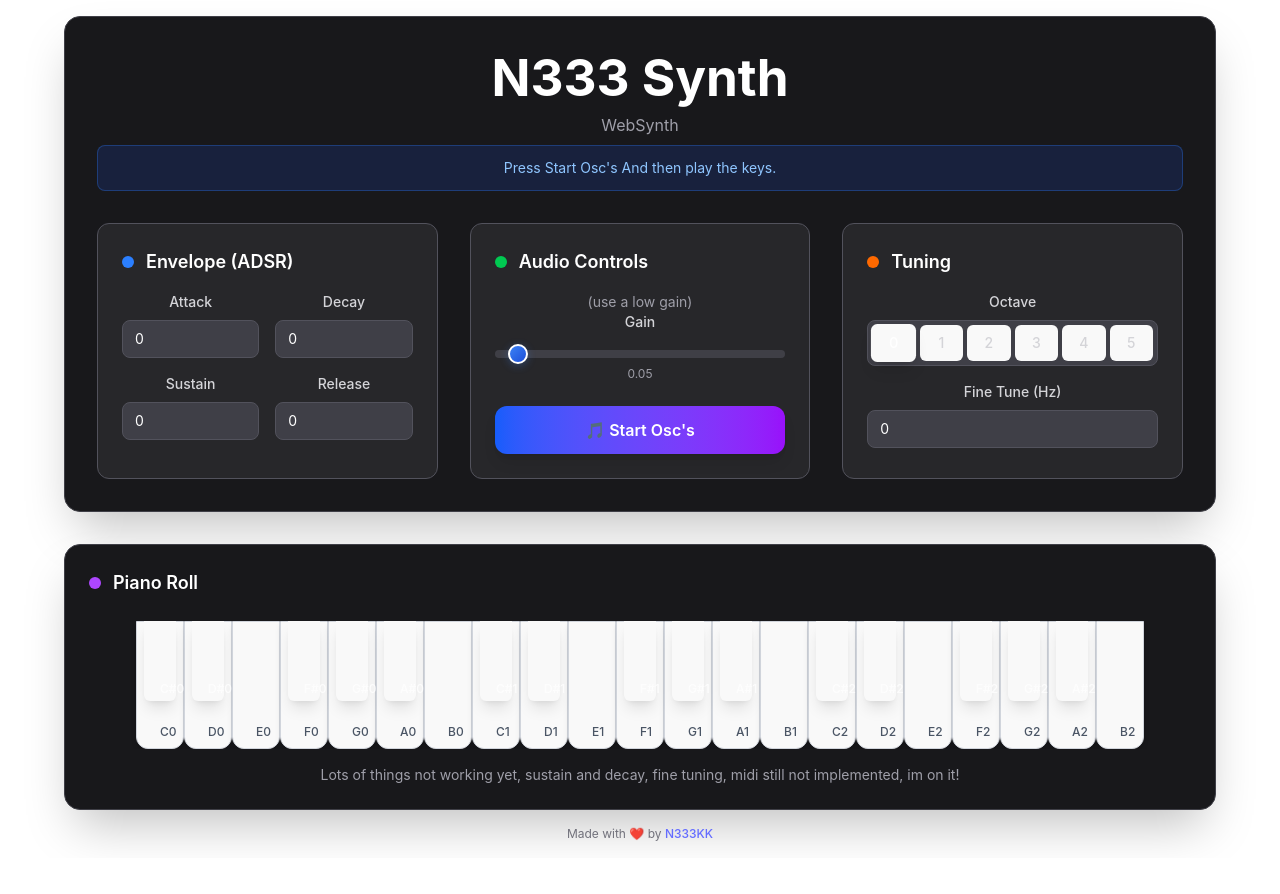
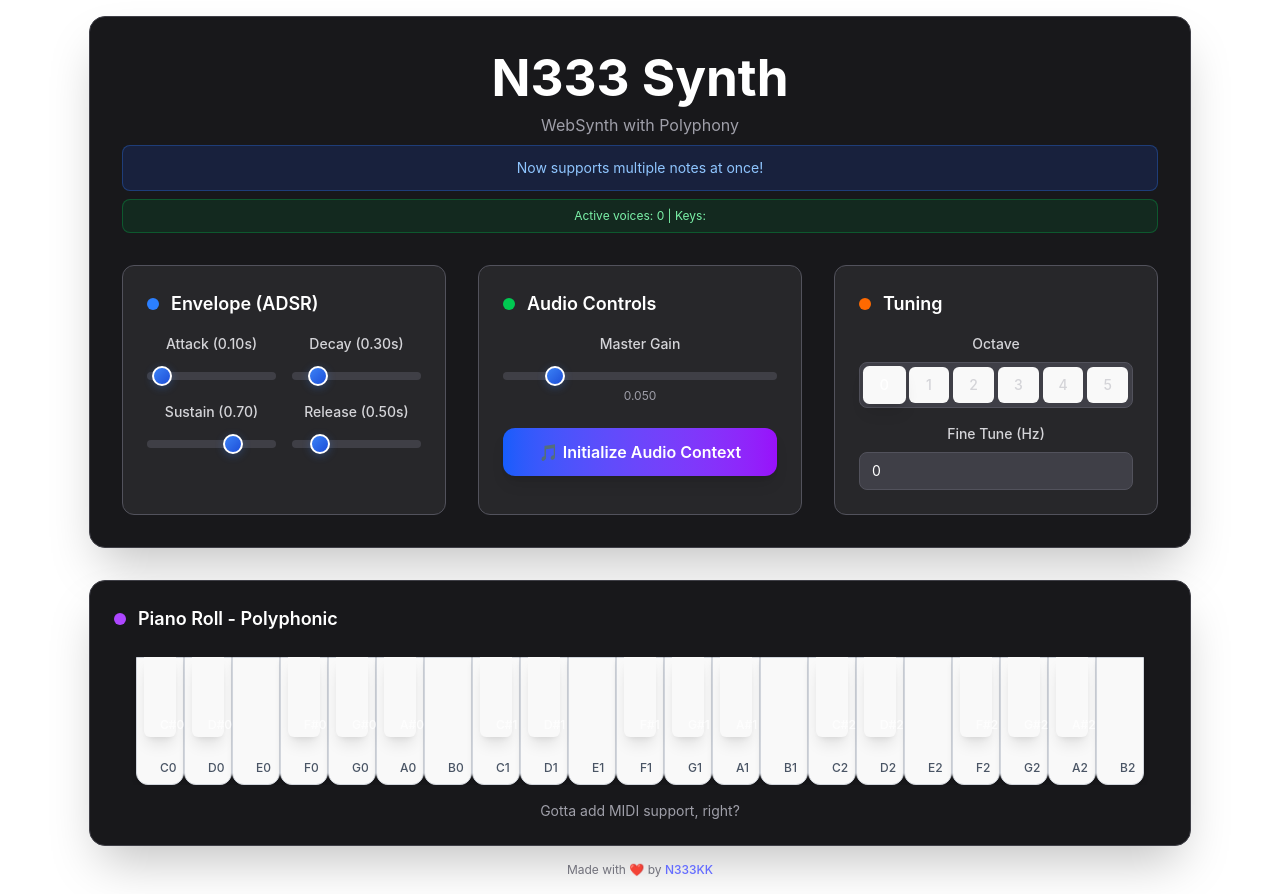
Before and after one commit to N333kk/N333Synth, a React (Vite) app: page / in a window 1280 px wide. Before the commit the page ends 858 px from the top, so only its background shows below. Built offline with nearby package versions, Linux system fonts and the light colour scheme.

Commit message:
Changed approach to get polyphony working.

```diff
--- a/src/App.tsx
+++ b/src/App.tsx
@@ -2,43 +2,45 @@ import { useState, useEffect, useRef } from "react";
 import "./App.css";
 import Key from "./Key";
 
-function App() {  const [gainValue, setGainValue] = useState(0.05);
+// Interfaz para una voz individual
+interface Voice {
+  oscillators: OscillatorNode[];
+  gainNode: GainNode;
+  frequency: number;
+  keyName: string;
+  isReleasing: boolean;
+  startTime: number;
+}
+
+function App() {
+  const [gainValue, setGainValue] = useState(0.05);
   const [octave, setOctave] = useState(0);
   const [frequency, setFrequency] = useState(0); // For Fine Tuning
-  const [attack, setAttack] = useState(0);
-  const [decay, setDecay] = useState(0);
-  const [sustain, setSustain] = useState(0);
-  const [release, setRelease] = useState(0);
-  //const [activeKeys, setActiveKeys] = useState<Set<string>>(new Set()); // Para feedback visual
+  const [attack, setAttack] = useState(0.1);
+  const [decay, setDecay] = useState(0.3);
+  const [sustain, setSustain] = useState(0.7);
+  const [release, setRelease] = useState(0.5);
+  const [activeKeys, setActiveKeys] = useState<Set<string>>(new Set()); // Para feedback visual
 
   // Referencias para mantener los nodos de audio estables
   const audioContextRef = useRef<AudioContext | null>(null);
-  const gainNodeRef = useRef<GainNode | null>(null);
-  const oscillatorsRef = useRef<OscillatorNode[]>([]);
-  // Inicializar el contexto de audio y los nodos una sola vez
+  const masterGainNodeRef = useRef<GainNode | null>(null);
+  const activeVoicesRef = useRef<Map<string, Voice>>(new Map()); // Map de voces activas
+  const isInitializedRef = useRef(false);
+  // Inicializar el contexto de audio una sola vez
   useEffect(() => {
     const initAudio = () => {
       const ctx = new AudioContext();
-      const oscillator = ctx.createOscillator();
-      const oscillator2 = ctx.createOscillator();
-      const oscillators = [oscillator, oscillator2];
-      const gainNode = ctx.createGain();
+      const masterGain = ctx.createGain();
 
-      oscillator.detune.value = -15;
-      oscillator2.detune.value = 25;
-
-      oscillators.forEach((osc) => {
-        osc.type = "square"; // Set the oscillator type
-        osc.frequency.value = 120; // Default frequency (A4)
-        osc.connect(gainNode);
-      });
-
-      gainNode.connect(ctx.destination);
+      // Conectar el gain master al destino
+      masterGain.connect(ctx.destination);
+      masterGain.gain.value = gainValue;
 
       // Guardar las referencias
       audioContextRef.current = ctx;
-      gainNodeRef.current = gainNode;
-      oscillatorsRef.current = oscillators;
+      masterGainNodeRef.current = masterGain;
+      isInitializedRef.current = true;
     };
 
     // Inicializar inmediatamente
@@ -54,10 +56,38 @@ function App() {  const [gainValue, setGainValue] = useState(0.05);
     };
 
     document.addEventListener('touchstart', handleFirstInteraction);
-    document.addEventListener('click', handleFirstInteraction);    // Cleanup function
+    document.addEventListener('click', handleFirstInteraction);
+
+    // Cleanup function
     return () => {
-      if (oscillatorsRef.current) {
-        oscillatorsRef.current.forEach(osc => {
+      // Capturar la referencia actual para usar en el cleanup
+      const currentActiveVoices = activeVoicesRef.current;
+      const currentAudioContext = audioContextRef.current;
+
+      // Limpiar todas las voces activas
+      currentActiveVoices.forEach((voice) => {
+        cleanupVoice(voice);
+      });
+      currentActiveVoices.clear();
+
+      if (currentAudioContext) {
+        currentAudioContext.close();
+      }
+      document.removeEventListener('touchstart', handleFirstInteraction);
+      document.removeEventListener('click', handleFirstInteraction);
+    };
+  }, [gainValue]); // Incluir gainValue como dependencia
+
+  // Actualizar el master gain cada vez que gainValue cambie
+  useEffect(() => {
+    if (masterGainNodeRef.current) {
+      masterGainNodeRef.current.gain.value = gainValue;
+    }
+  }, [gainValue]);
+
+  // Función para limpiar una voz
+  const cleanupVoice = (voice: Voice) => {
+    voice.oscillators.forEach(osc => {
       try {
         osc.stop();
         osc.disconnect();
@@ -65,71 +95,182 @@ function App() {  const [gainValue, setGainValue] = useState(0.05);
         // Ignorar errores si el oscillator ya está parado
       }
     });
+    try {
+      voice.gainNode.disconnect();
+    } catch {
+      // Ignorar errores
     }
-      if (audioContextRef.current) {
-        audioContextRef.current.close();
+  };
+
+  // Función para crear una nueva voz
+  const createVoice = (noteFrequency: number, keyName: string): Voice => {
+    if (!audioContextRef.current || !masterGainNodeRef.current) {
+      throw new Error("Audio context not initialized");
     }
-      document.removeEventListener('touchstart', handleFirstInteraction);
-      document.removeEventListener('click', handleFirstInteraction);
+
+    const ctx = audioContextRef.current;
+
+    // Crear dos oscilladores para esta voz (para que suene más rico)
+    const osc1 = ctx.createOscillator();
+    const osc2 = ctx.createOscillator();
+
+    // Crear gain node para esta voz específica
+    const voiceGain = ctx.createGain();
+
+    // Configurar oscilladores
+    osc1.type = "square";
+    osc2.type = "square";
+    osc1.frequency.value = noteFrequency;
+    osc2.frequency.value = noteFrequency;
+
+    // Detuning para sonido más rico
+    osc1.detune.value = -15;
+    osc2.detune.value = 25;
+
+    // Conectar oscilladores al gain de la voz
+    osc1.connect(voiceGain);
+    osc2.connect(voiceGain);
+
+    // Conectar el gain de la voz al master gain
+    voiceGain.connect(masterGainNodeRef.current);
+
+    // Inicializar el gain en 0 para el envelope
+    voiceGain.gain.value = 0;
+
+    return {
+      oscillators: [osc1, osc2],
+      gainNode: voiceGain,
+      frequency: noteFrequency,
+      keyName,
+      isReleasing: false,
+      startTime: ctx.currentTime
     };
-  }, []);  // Actualizar el gain cada vez que gainValue cambie
-  useEffect(() => {
-    if (gainNodeRef.current) {
-      gainNodeRef.current.gain.value = gainValue;
+  };
+
+  // Función para aplicar el envelope ADSR a una voz
+  const applyADSR = (voice: Voice, isRelease: boolean = false) => {
+    if (!audioContextRef.current) return;
+
+    const ctx = audioContextRef.current;
+    const currentTime = ctx.currentTime;
+    const gainNode = voice.gainNode;
+
+    // Cancelar cualquier automatización programada
+    gainNode.gain.cancelScheduledValues(currentTime);
+
+    if (isRelease) {
+      // Fase de Release
+      const currentGain = gainNode.gain.value;
+      gainNode.gain.setValueAtTime(currentGain, currentTime);
+      gainNode.gain.linearRampToValueAtTime(0, currentTime + release);
+
+      // Programar la limpieza de la voz después del release
+      setTimeout(() => {
+        cleanupVoice(voice);
+        activeVoicesRef.current.delete(voice.keyName);
+        setActiveKeys(prev => {
+          const newSet = new Set(prev);
+          newSet.delete(voice.keyName);
+          return newSet;
+        });
+      }, release * 1000 + 100); // Un poco extra para asegurar que termine
+
+    } else {
+      // Fases Attack, Decay, Sustain
+      gainNode.gain.setValueAtTime(0, currentTime);
+
+      // Attack: 0 -> 1 en tiempo de attack
+      gainNode.gain.linearRampToValueAtTime(1, currentTime + attack);
+
+      // Decay: 1 -> sustain level en tiempo de decay
+      gainNode.gain.linearRampToValueAtTime(sustain, currentTime + attack + decay);
+
+      // Sustain: mantener el nivel de sustain (esto se mantiene hasta el release)
     }
-  }, [gainValue]);
-  function startOscillators() {
-    if (oscillatorsRef.current) {
-      oscillatorsRef.current.forEach((osc) => {
-        try {
-          osc.start();
-        } catch {
-          // Ignorar errores si el oscillator ya está iniciado
-        }
-      });
-    }
-  }
+  };
 
   function initializeAudio() {
     if (audioContextRef.current?.state === 'suspended') {
       audioContextRef.current.resume();
     }
-    startOscillators();
   }
-  function playNote(noteFrequency: number) {
+  function playNote(noteFrequency: number, keyName?: string) {
     // Resumir contexto de audio si está suspendido (importante para móviles)
     if (audioContextRef.current?.state === 'suspended') {
       audioContextRef.current.resume();
     }
 
-    if (oscillatorsRef.current) {
-      oscillatorsRef.current.forEach((osc) => {
-        if (audioContextRef.current) {
-          gainNodeRef.current?.gain.cancelScheduledValues(audioContextRef.current.currentTime);
-          gainNodeRef.current?.gain.setValueAtTime(0, audioContextRef.current.currentTime);
-          osc.frequency.value = noteFrequency;
-          gainNodeRef.current?.gain.linearRampToValueAtTime(gainValue, audioContextRef.current.currentTime + attack);
-          console.log('Freq:', osc.frequency.value);
+    if (!audioContextRef.current || !isInitializedRef.current) {
+      console.warn("Audio context not initialized");
+      return;
     }
-      });
+
+    // Usar la frecuencia como identificador si no se proporciona keyName
+    const voiceKey = keyName || noteFrequency.toString();
+
+    // Verificar si ya existe una voz para esta tecla
+    const existingVoice = activeVoicesRef.current.get(voiceKey);
+
+    if (existingVoice) {
+      // Si la voz existe y está en release, la interrumpimos y creamos una nueva
+      if (existingVoice.isReleasing) {
+        console.log(`Interrupting release for: ${voiceKey}`);
+        cleanupVoice(existingVoice);
+        activeVoicesRef.current.delete(voiceKey);
+      } else {
+        // Si la voz está activa y no en release, no hacer nada
+        return;
       }
     }
 
-  function releaseNote() {
-    if (audioContextRef.current && gainNodeRef.current) {
-      gainNodeRef.current.gain.linearRampToValueAtTime(0, audioContextRef.current.currentTime + release);
+    try {
+      // Crear nueva voz
+      const voice = createVoice(noteFrequency, voiceKey);
+
+      // Iniciar los oscilladores
+      voice.oscillators.forEach(osc => {
+        osc.start();
+      });
+
+      // Aplicar envelope ADSR
+      applyADSR(voice);
+
+      // Guardar la voz activa
+      activeVoicesRef.current.set(voiceKey, voice);
+      setActiveKeys(prev => new Set(prev).add(voiceKey));
+
+      console.log(`Voice started: ${voiceKey} - Freq: ${noteFrequency.toFixed(2)}Hz`);
+    } catch (error) {
+      console.error("Error creating voice:", error);
+    }
+  }
+  function releaseNote(keyName?: string, noteFrequency?: number) {
+    const voiceKey = keyName || noteFrequency?.toString() || '';
+    const voice = activeVoicesRef.current.get(voiceKey);
+
+    if (voice && !voice.isReleasing) {
+      voice.isReleasing = true;
+      applyADSR(voice, true);
+      console.log(`Voice released: ${voiceKey}`);
     }
   }
 
-
   return (
-    <>      <div className="bg-zinc-900 border border-zinc-700 p-4 sm:p-8 rounded-2xl shadow-2xl max-w-6xl mx-auto">
-        {/* Header */}        <div className="mb-6 sm:mb-8">
+    <>
+      <div className="bg-zinc-900 border border-zinc-700 p-4 sm:p-8 rounded-2xl shadow-2xl max-w-6xl mx-auto">        {/* Header */}
+        <div className="mb-6 sm:mb-8">
           <h1 className="text-2xl sm:text-3xl font-bold text-white mb-2">N333 Synth</h1>
-          <p className="text-zinc-400 text-sm sm:text-base">WebSynth</p>
+          <p className="text-zinc-400 text-sm sm:text-base">WebSynth with Polyphony</p>
           <div className="mt-2 p-3 bg-blue-900/30 border border-blue-500/30 rounded-lg">
             <p className="text-blue-300 text-xs sm:text-sm">
-            <span className="font-semibold"></span> Press Start Osc's And then play the keys.
+              Now supports multiple notes at once!
+            </p>
+          </div>
+
+          {/* Active voices indicator */}
+          <div className="mt-2 p-2 bg-green-900/30 border border-green-500/30 rounded-lg">
+            <p className="text-green-300 text-xs">
+              Active voices: {activeKeys.size} | Keys: {Array.from(activeKeys).join(', ')}
             </p>
           </div>
         </div>
@@ -146,40 +287,42 @@ function App() {  const [gainValue, setGainValue] = useState(0.05);
             <div className="grid grid-cols-2 gap-4">
               <div className="space-y-2">
                 <label htmlFor="attack" className="text-zinc-300 text-sm font-medium block">
-                  Attack
+                  Attack ({attack.toFixed(2)}s)
                 </label>
                 <input
-                  type="number"
+                  type="range"
                   name="attack"
                   id="attack"
                   onChange={(e) => setAttack(parseFloat(e.target.value))}
                   min="0"
+                  max="2"
                   step="0.01"
                   value={attack}
-                  className="w-full bg-zinc-700 border border-zinc-600 rounded-lg px-3 py-2 text-white text-sm focus:outline-none focus:ring-2 focus:ring-blue-500 focus:border-transparent transition-all"
+                  className="w-full h-2 bg-zinc-700 rounded-lg appearance-none cursor-pointer slider"
                 />
               </div>
               <div className="space-y-2">
                 <label htmlFor="decay" className="text-zinc-300 text-sm font-medium block">
-                  Decay
+                  Decay ({decay.toFixed(2)}s)
                 </label>
                 <input
-                  type="number"
+                  type="range"
                   name="decay"
                   id="decay"
                   onChange={(e) => setDecay(parseFloat(e.target.value))}
                   min="0"
+                  max="2"
                   step="0.01"
                   value={decay}
-                  className="w-full bg-zinc-700 border border-zinc-600 rounded-lg px-3 py-2 text-white text-sm focus:outline-none focus:ring-2 focus:ring-blue-500 focus:border-transparent transition-all"
+                  className="w-full h-2 bg-zinc-700 rounded-lg appearance-none cursor-pointer slider"
                 />
               </div>
               <div className="space-y-2">
                 <label htmlFor="sustain" className="text-zinc-300 text-sm font-medium block">
-                  Sustain
+                  Sustain ({sustain.toFixed(2)})
                 </label>
                 <input
-                  type="number"
+                  type="range"
                   name="sustain"
                   id="sustain"
                   onChange={(e) => setSustain(parseFloat(e.target.value))}
@@ -187,22 +330,23 @@ function App() {  const [gainValue, setGainValue] = useState(0.05);
                   max="1"
                   step="0.01"
                   value={sustain}
-                  className="w-full bg-zinc-700 border border-zinc-600 rounded-lg px-3 py-2 text-white text-sm focus:outline-none focus:ring-2 focus:ring-blue-500 focus:border-transparent transition-all"
+                  className="w-full h-2 bg-zinc-700 rounded-lg appearance-none cursor-pointer slider"
                 />
               </div>
               <div className="space-y-2">
                 <label htmlFor="release" className="text-zinc-300 text-sm font-medium block">
-                  Release
+                  Release ({release.toFixed(2)}s)
                 </label>
                 <input
-                  type="number"
+                  type="range"
                   name="release"
                   id="release"
                   onChange={(e) => setRelease(parseFloat(e.target.value))}
                   min="0"
+                  max="3"
                   step="0.01"
                   value={release}
-                  className="w-full bg-zinc-700 border border-zinc-600 rounded-lg px-3 py-2 text-white text-sm focus:outline-none focus:ring-2 focus:ring-blue-500 focus:border-transparent transition-all"
+                  className="w-full h-2 bg-zinc-700 rounded-lg appearance-none cursor-pointer slider"
                 />
               </div>
             </div>
@@ -215,11 +359,10 @@ function App() {  const [gainValue, setGainValue] = useState(0.05);
               Audio Controls
             </h3>
 
-            <p className="text-sm text-zinc-400">(use a low gain)</p>
             <div className="space-y-6">
               <div className="space-y-2">
                 <label htmlFor="volume" className="text-zinc-300 text-sm font-medium block">
-                  Gain
+                  Master Gain
                 </label>
                 <input
                   type="range"
@@ -227,17 +370,19 @@ function App() {  const [gainValue, setGainValue] = useState(0.05);
                   id="volume"
                   onChange={(e) => setGainValue(parseFloat(e.target.value))}
                   min="0"
-                  max="1"
+                  max="0.3"
                   step="0.01"
                   value={gainValue}
                   className="w-full h-2 bg-zinc-700 rounded-lg appearance-none cursor-pointer slider"
                 />
-                <div className="text-xs text-zinc-400 text-center">{gainValue.toFixed(2)}</div>
-              </div>              <button
+                <div className="text-xs text-zinc-400 text-center">{gainValue.toFixed(3)}</div>
+              </div>
+
+              <button
                 className="w-full bg-gradient-to-r from-blue-600 to-purple-600 hover:from-blue-700 hover:to-purple-700 text-white font-semibold py-3 px-6 rounded-xl transition-all duration-200 transform hover:scale-105 shadow-lg"
                 onClick={initializeAudio}
               >
-                🎵 Start Osc's
+                🎵 Initialize Audio Context
               </button>
             </div>
           </div>
@@ -247,7 +392,9 @@ function App() {  const [gainValue, setGainValue] = useState(0.05);
             <h3 className="text-white text-lg font-semibold mb-4 flex items-center">
               <span className="w-3 h-3 bg-orange-500 rounded-full mr-3"></span>
               Tuning
-            </h3>            <div className="space-y-4">              <div className="space-y-2">
+            </h3>
+            <div className="space-y-4">
+              <div className="space-y-2">
                 <label className="text-zinc-300 text-sm font-medium block">
                   Octave
                 </label>
@@ -276,7 +423,7 @@ function App() {  const [gainValue, setGainValue] = useState(0.05);
                   type="number"
                   name="frequency"
                   id="frequency"
-                  onChange={(e) => setFrequency(parseFloat(e.target.value))}
+                  onChange={(e) => setFrequency(parseFloat(e.target.value) || 0)}
                   step="1"
                   value={frequency}
                   className="w-full bg-zinc-700 border border-zinc-600 rounded-lg px-3 py-2 text-white text-sm focus:outline-none focus:ring-2 focus:ring-orange-500 focus:border-transparent transition-all"
@@ -285,10 +432,13 @@ function App() {  const [gainValue, setGainValue] = useState(0.05);
             </div>
           </div>
         </div>
-      </div>      {/* Piano Roll */}
-      <div className="mt-4 sm:mt-8 bg-zinc-900 border border-zinc-700 p-4 sm:p-6 rounded-2xl shadow-2xl max-w-6xl mx-auto">        <h3 className="text-white text-lg font-semibold mb-4 sm:mb-6 flex items-center">
+      </div>
+
+      {/* Piano Roll */}
+      <div className="mt-4 sm:mt-8 bg-zinc-900 border border-zinc-700 p-4 sm:p-6 rounded-2xl shadow-2xl max-w-6xl mx-auto">
+        <h3 className="text-white text-lg font-semibold mb-4 sm:mb-6 flex items-center">
           <span className="w-3 h-3 bg-purple-500 rounded-full mr-3"></span>
-          Piano Roll
+          Piano Roll - Polyphonic
         </h3>
         <div className="flex justify-center overflow-x-auto">
           <div className="relative min-w-max">
@@ -301,13 +451,14 @@ function App() {  const [gainValue, setGainValue] = useState(0.05);
                 const whiteKeyMidiOffsets = [0, 2, 4, 5, 7, 9, 11];
                 const midiNumber = (octaveNum + 2) * 12 + whiteKeyMidiOffsets[i % 7];
                 const noteFrequency = 440 * Math.pow(2, (midiNumber - 69) / 12) + frequency;
+
                 return (
                   <Key
                     key={`white-${keyName}-oct${octave}-freq${frequency}`}
                     keyName={keyName}
                     frequency={noteFrequency}
-                    onPress={playNote}
-                    onRelease={releaseNote}
+                    onPress={(freq) => playNote(freq, keyName)}
+                    onRelease={() => releaseNote(keyName)}
                   />
                 );
               })}
@@ -318,21 +469,25 @@ function App() {  const [gainValue, setGainValue] = useState(0.05);
               {Array.from({ length: 21 }, (_, i) => {
                 const whiteKeys = ['C', 'D', 'E', 'F', 'G', 'A', 'B'];
                 const keyName = whiteKeys[i % 7];
-                const octaveNum = Math.floor(i / 7) + octave;                  if (!['C', 'D', 'F', 'G', 'A'].includes(keyName)) {
+                const octaveNum = Math.floor(i / 7) + octave;
+
+                if (!['C', 'D', 'F', 'G', 'A'].includes(keyName)) {
                   return <div key={`spacer-${i}-oct${octave}`} className="w-8 sm:w-12"></div>;
                 }
 
                 const sharpNote = keyName + '#' + octaveNum;
                 const blackKeyOffsets = { 'C#': 1, 'D#': 3, 'F#': 6, 'G#': 8, 'A#': 10 };
                 const midiNumber = (octaveNum + 2) * 12 + blackKeyOffsets[keyName + '#' as keyof typeof blackKeyOffsets];
-                const noteFrequency = 440 * Math.pow(2, (midiNumber - 69) / 12) + frequency;                  return (
+                const noteFrequency = 440 * Math.pow(2, (midiNumber - 69) / 12) + frequency;
+
+                return (
                   <div key={`container-${i}-oct${octave}-freq${frequency}`} className="relative w-8 sm:w-12">
                     <Key
                       keyName={sharpNote}
                       isBlack={true}
                       frequency={noteFrequency}
-                      onPress={playNote}
-                      onRelease={releaseNote}
+                      onPress={(freq) => playNote(freq, sharpNote)}
+                      onRelease={() => releaseNote(sharpNote)}
                     />
                   </div>
                 );
@@ -341,9 +496,10 @@ function App() {  const [gainValue, setGainValue] = useState(0.05);
           </div>
         </div>
         <div className="mt-4 text-center text-zinc-400 text-sm">
-          Lots of things not working yet, sustain and decay, fine tuning, midi still not implemented, im on it!
+          Gotta add MIDI support, right?
         </div>
       </div>
+
       <div>
         <p className="text-center text-zinc-500 text-xs mt-4">
           Made with ❤️ by <a href="https://github.com/N333kk">N333KK</a>
```
Also changed, not shown: src/Key.tsx (+8 -8 lines). Lines whose indentation alone changed are shown as unchanged.
